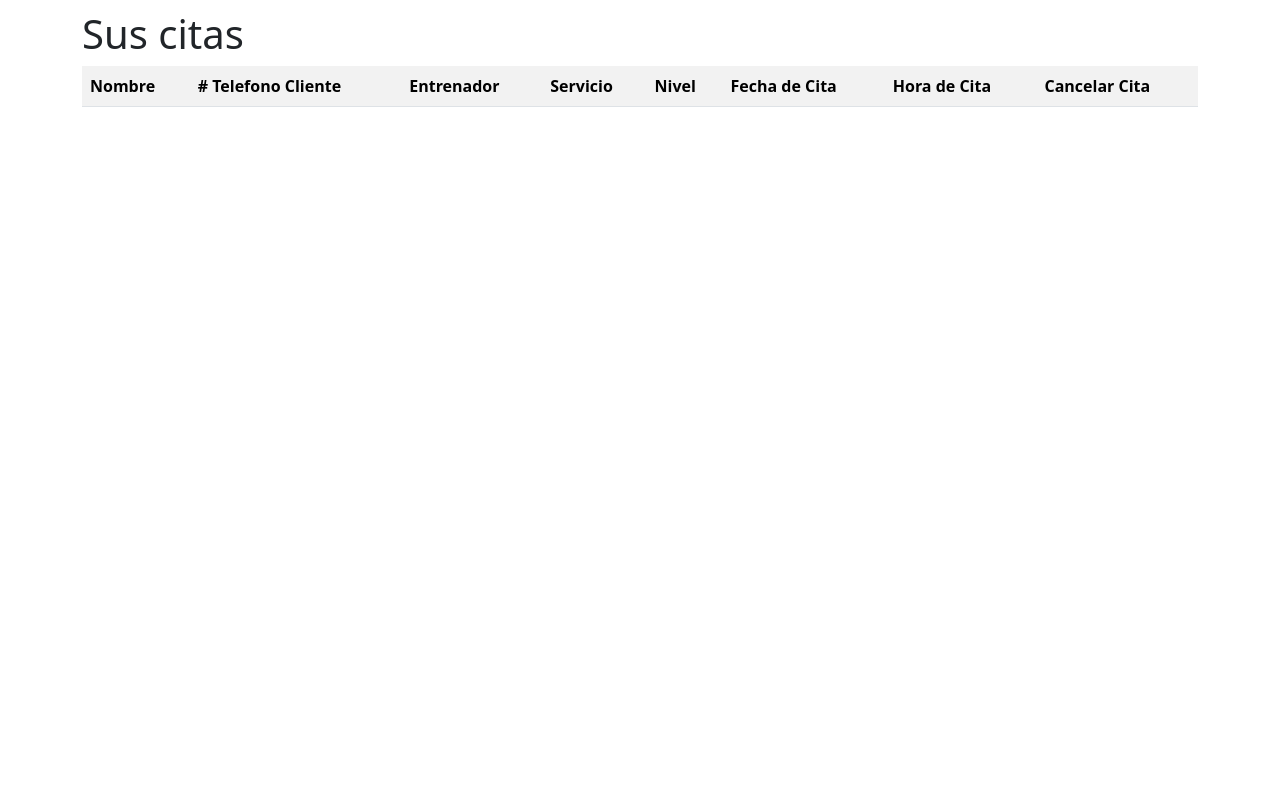
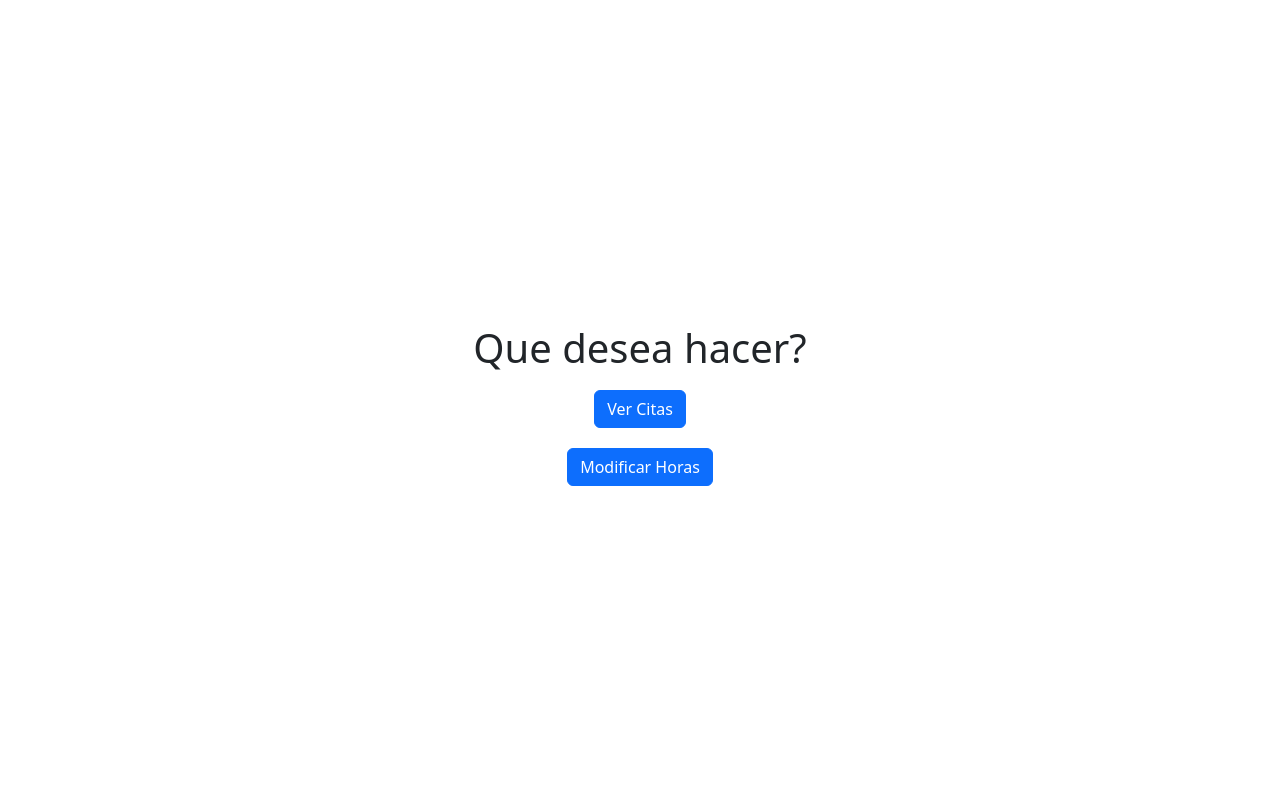
Before and after one commit to david1731/Appointment-System-WebApp, a PHP site: page /trainerSignIn.php in a window 1280 px wide. Run offline with PHP 8.4, Linux system fonts and the light colour scheme; data that the repository does not hold is empty.

Commit message:
trainer tiene un menu de opciones

```diff
--- a/trainerSide/trainerSignIn.php
+++ b/trainerSide/trainerSignIn.php
@@ -1,20 +1,28 @@
+<?php
+include 'connection.php';
+$trainerID = isset($_POST['trainerID']) ? $conn->real_escape_string($_POST['trainerID']): 'trainerID';
+
+?>
+
 <!DOCTYPE html>
-<html lang="en">
+<html lang="en-US">
 <head>
+    <title>Menu</title>
     <meta charset="UTF-8">
-    <title>Registration Confirmation</title>
-    <link href="crearCuenta.css" rel="stylesheet">
+    <link href="menu.css" rel="stylesheet">
     <link href="https://cdn.jsdelivr.net/npm/bootstrap@5.3.3/dist/css/bootstrap.min.css" rel="stylesheet"
         integrity="sha384-QWTKZyjpPEjISv5WaRU9OFeRpok6YctnYmDr5pNlyT2bRjXh0JMhjY6hW+ALEwIH" crossorigin="anonymous">
     <style>
         html, body {
             height: 100%;
         }
-
-        h1{
-            background-color:white;
+        .container {
+            height: 100%;
+            display: flex;
+            flex-direction: column;
+            justify-content: center;
+            align-items: center;
         }
-
         div{
             margin: 10px;
         }
@@ -22,83 +30,20 @@
 </head>
 <body>
     <div class="container">
-        <h1>Sus citas</h1>
-        <table class="table table-striped">
-                <tr>
-                    <th>Nombre</th>
-                    <th># Telefono Cliente</th>
-                    <th>Entrenador</th>
-                    <th>Servicio</th>
-                    <th>Nivel</th>
-                    <th>Fecha de Cita</th>
-                    <th>Hora de Cita</th>
-                    <th>Cancelar Cita</th>
-                </tr>
-                <?php
-                // ini_set('display_errors', 1);
-                // error_reporting(E_ALL);
-                //var_dump($_POST);
-                include 'connection.php';
-                $trainerEmail = isset($_POST['trainerEmail']) ? $conn->real_escape_string($_POST['trainerEmail']) : 'trainerEmail';
-                $trainerID = isset($_POST['trainerID']) ? $conn->real_escape_string($_POST['trainerID']) : 'trainerID';
+        <h1>Que desea hacer?</h1>
+        <div class="d-flex flex-column align-items-center">
+            <form action="trainerCitas.php" method="post">
+                <input type="hidden" name="trainerID" value="<?=$trainerID;?>">
+                <button type="submit" class="btn btn-primary">Ver Citas</button>
+            </form>
+        </div>
 
-                $sql = "SELECT
-                clients.firstName AS ClientFirstName,
-                clients.lastName AS ClientLastName,
-                clients.cellphone AS ClientCellphone,
-                trainers.trainerName AS TrainerName,
-                trainers.trainerLastName AS TrainerLastName,
-                trainers.trainerID AS TrainerID,
-                service.serviceName AS ServiceName,
-                levels.level AS LevelName,
-                timeSlots.startTime AS AppointmentStartTime,
-                timeSlots.endTime AS AppointmentEndTime,
-                appointmentSlots.appDate AS AppointmentDate,
-                appointmentSlots.appID AS AppointmentID
-                FROM
-                appointmentSlots
-                JOIN clients ON appointmentSlots.clientID = clients.clientID
-                JOIN trainers ON appointmentSlots.trainerID = trainers.trainerID
-                JOIN service ON appointmentSlots.serviceID = service.serviceID
-                JOIN levels ON appointmentSlots.levelID = levels.levelID
-                JOIN timeSlots ON appointmentSlots.slotID = timeSlots.slotID
-                ORDER BY
-                appointmentSlots.appDate, timeSlots.startTime;
-                ";
-
-                $res = mysqli_query($conn, $sql);
-                while($row = mysqli_fetch_assoc($res)){
-                    $clientFullName = $row['ClientFirstName'] . " " . $row['ClientLastName'];
-                    $clientCellphone = $row['ClientCellphone'];
-                    $trainerFullName = $row['TrainerName']. " " . $row['TrainerLastName'];
-                    $trainerID = $row['TrainerID'];
-                    $service = $row['ServiceName'];
-                    $level = $row['LevelName'];
-                    $appDate = $row['AppointmentDate'];
-                    $appHour = $row['AppointmentStartTime'] . " - " . $row['AppointmentEndTime'];
-                    $appID = $row['AppointmentID'];
-                    echo "<tr>";
-                    echo "<td>" . $clientFullName ."</td>";
-                    echo "<td>" . $clientCellphone . "</td>";
-                    echo "<td>" . $trainerFullName . "</td>";
-                    echo "<td>" . $service . "</td>";
-                    echo "<td>" . $level . "</td>";
-                    echo "<td>" . $appDate . "</td>";
-                    echo "<td>" . $appHour . "</td>";
-                    echo "<td>";
-                    echo "<form action='trainerCancelarCita.php' method='post'>";
-                    echo "<input type='hidden' name='appID' value='$appID'>";
-                    echo "<input type='hidden' name='trainerID' value='$trainerID'>";
-                    echo "<button type='submit' class='btn btn-danger'>Cancelar Cita</button>";
-                    echo "</form>";
-                    echo "</td>";
-                    echo "</tr>";
-                }
-                //que este file lleve al trainer a ver sus citas y que pueda cancelarlas
-                ?>
-        </table>
-
-
+        <div class="d-flex flex-column align-items-center">
+            <form action="" method="post">
+                <input type="hidden" name="trainerID" value="<?=$trainerID;?>">
+                <button type="submit" class="btn btn-primary">Modificar Horas</button>
+            </form>
+        </div>
     </div>
 </body>
 </html>
```
Also changed, not shown: trainerSide/trainerCitas.php (added, +102 -0 lines).
